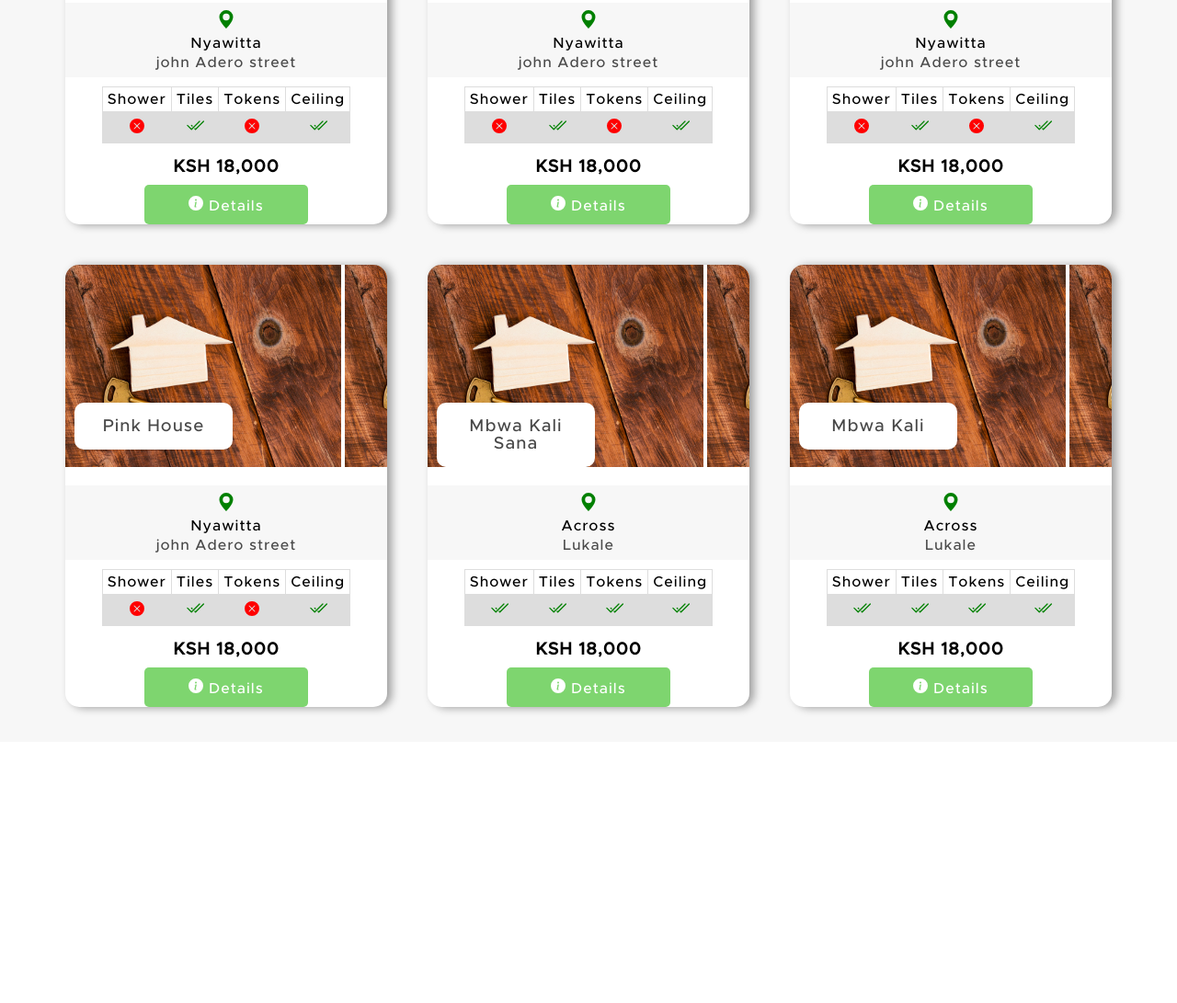
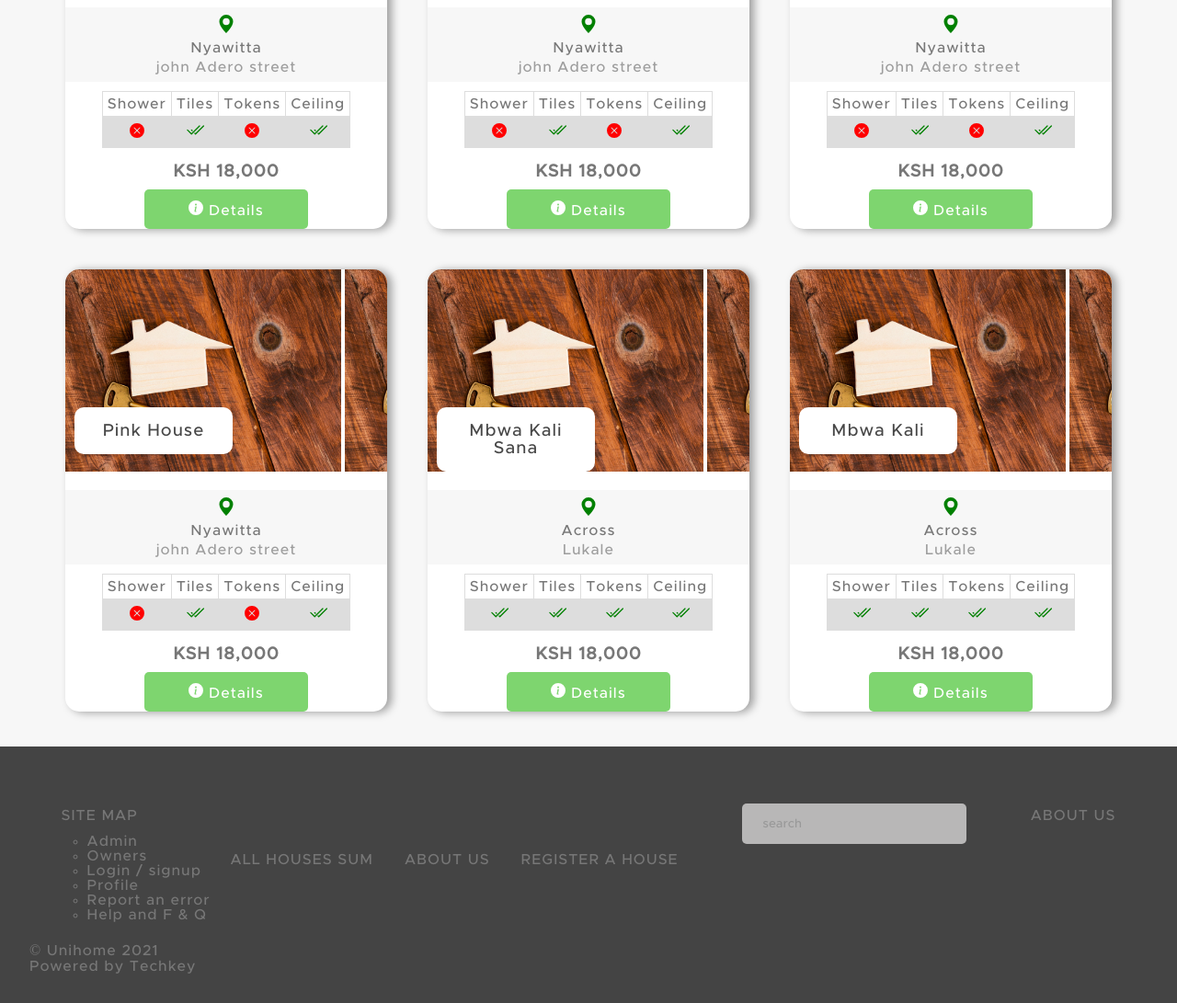
Before and after one commit to aknjoroge/uniHome-scss-template, a website: page users/home.html in a window 1280 px wide. Shown: the part 373-1464 px from the top of the page at 92% size. Before the commit the page ends 1180 px from the top, so only its background shows below. Drawn offline with Linux system fonts and the light colour scheme.

```diff
--- a/assets/scss/base/_base.scss
+++ b/assets/scss/base/_base.scss
@@ -6,4 +6,22 @@
   letter-spacing: 1px;
   //background-color: #d2d6de;
   padding: 0;
+  font-family: "Lato", sans-serif;
+  color: #777;
 }
+
+body::-webkit-scrollbar {
+  width: 9px;
+  height: 10px;
+}
+
+/* Handle */
+body::-webkit-scrollbar-thumb {
+  background: #444;
+}
+
+/* Handle on hover */
+body::-webkit-scrollbar-thumb:hover {
+  background: rgb(37, 37, 37);
+  cursor: pointer;
+}
--- a/assets/scss/main.scss
+++ b/assets/scss/main.scss
@@ -9,3 +9,5 @@
 @import "./pages/home";
 @import "./pages/detail";
 @import "./components/banner";
+@import "./layout/footer";
+@import "./pages/profile";
--- a/assets/scss/pages/_home.scss
+++ b/assets/scss/pages/_home.scss
@@ -43,8 +43,12 @@
   min-height: 460px;
   border-radius: 15px;
   margin: 22px;
+  transition: all 0.5s;
 }
-
+.item:hover {
+  box-shadow: 5px 1px 36px #000000a1;
+  transform: scale(1.01);
+}
 .item-details {
   margin-top: 10px;
   text-align: -webkit-center;
@@ -112,3 +116,6 @@
 .form-search {
   display: flex;
 }
+.search--input {
+  border: 0px;
+}
--- a/assets/scss/pages/_login.scss
+++ b/assets/scss/pages/_login.scss
@@ -2,9 +2,9 @@
 //    background-color: #d2d6de;
 // }
 .loginbody {
-  background-image: url("../../../assets/img/background.jpg");
-  //background-color: #d2d6de;
-  padding: 1rem;
+  // background-image: url("../../../assets/img/background.jpg");
+  background-color: #f7f7f7;
+
   background-repeat: no-repeat;
   background-size: cover;
 }
@@ -19,8 +19,9 @@
   display: flex;
   text-align: center;
   flex-direction: column;
-  justify-content: center;
+  // justify-content: center;
   height: 100vh;
+  padding: 2rem;
 }
 form input {
   margin: 12px;
@@ -40,6 +41,7 @@
 }
 input {
   transition: all 0.1s;
+  border-bottom: 2px transparent;
 }
 input:focus {
   outline: none;
@@ -53,10 +55,12 @@
 
 .inputfield {
   background-color: rgb(184, 183, 183);
-  padding: 10px 10px;
+  padding: 15px 22px;
   border-radius: 5px;
   width: 200px;
-  border: 0;
+  border: none;
+  border-bottom: 2px transparent;
+  border-top: 2px transparent;
 }
 
 .logintitle {
@@ -68,6 +72,7 @@
   text-decoration: none;
   color: red;
   transition: all 0.2s;
+  font-size: 13px;
 }
 .forgot:hover {
   color: black;
@@ -77,6 +82,7 @@
   text-decoration: none;
   color: green;
   transition: all 0.2s;
+  font-size: 13px;
 }
 
 .signup:hover {
--- a/users/home.html
+++ b/users/home.html
@@ -37,7 +37,7 @@
                 <div class="form_group">
 
                   <input
-                    class="inputfield"
+                    class="inputfield search--input"
                     placeholder="location"
                     type="text"
                     name="searc"
@@ -55,7 +55,7 @@
 
                 </div>
 
-
+               </form>
           </div>
           <div class="users">
             <a class="btn btn--blue" href="#">Login</a>
@@ -443,5 +443,69 @@
       </div>
     </div>
 
+    <footer>
+      <div class="navbar">
+        <ul class="navbar-list">
+          <div class="naviagtion">
+            <li class="navlist">
+
+
+
+             <div class="site">
+              <a class="footer-link-item" href="#"> Site Map</a>
+
+                <ul>
+                  <li>Admin</li>
+                  <li>Owners</li>
+                  <li>Login / signup</li>
+                  <li>Profile</li>
+                  <li>Report an error</li>
+                  <li>Help and F & Q</li>
+                </ul>
+
+             </div>
+
+            </li>
+            <li class="navlist">
+              <a class="footer-link-item" href="#">All houses sum</a>
+            </li>
+            <li class="navlist">
+              <a class="footer-link-item" href="#">About us</a>
+            </li>
+            <li class="navlist">
+              <a class="footer-link-item" href="#"> Register a House </a>
+            </li>
+          </div>
+          <div>
+
+              <form class="form-search">
+                <div class="form_group">
+
+                  <input
+                    class="inputfield"
+                    placeholder="search"
+                    type="text"
+                    name="searc"
+                    id=""
+                    required
+                  />
+                </div>
+
+
+                </form>
+
+
+          </div>
+          <div class="users">
+            <li class="navlist">
+              <a class="footer-link-item" href="#">About us</a>
+            </li>
+
+          </div>
+        </ul>
+<p>&copy; Unihome 2021</p>
+<p>Powered by Techkey</p>
+      </div>
+    </footer>
   </body>
 </html>
```
Also changed, not shown: users/login.html (+28 -4 lines), assets/scss/build/main.css, 1 other file.
